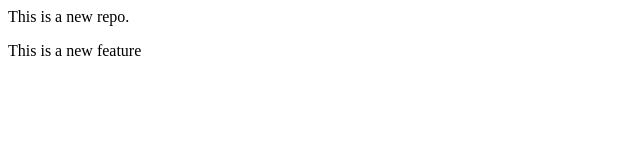
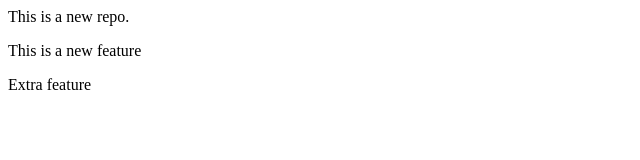
Before and after one commit to vineet-co/local-repo, a plain HTML site: page index.html in a window 1280 px wide. Shown: the whole page, without its empty margins (0-640 px from the left). Drawn offline with Linux system fonts and the light colour scheme.

Commit message:
new feature

```diff
--- a/index.html
+++ b/index.html
@@ -1,2 +1,3 @@
 <p>This is a new repo.</p>
 <p>This is a new feature</p>
+<p>Extra feature</p>
```
